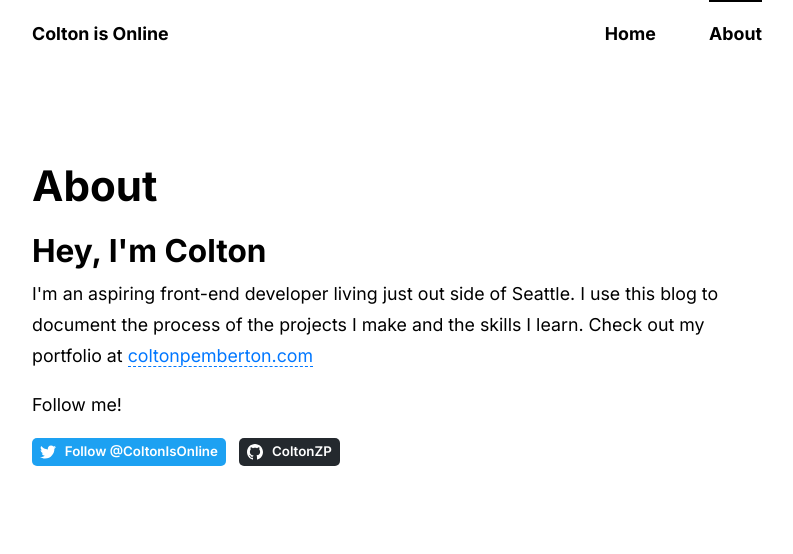
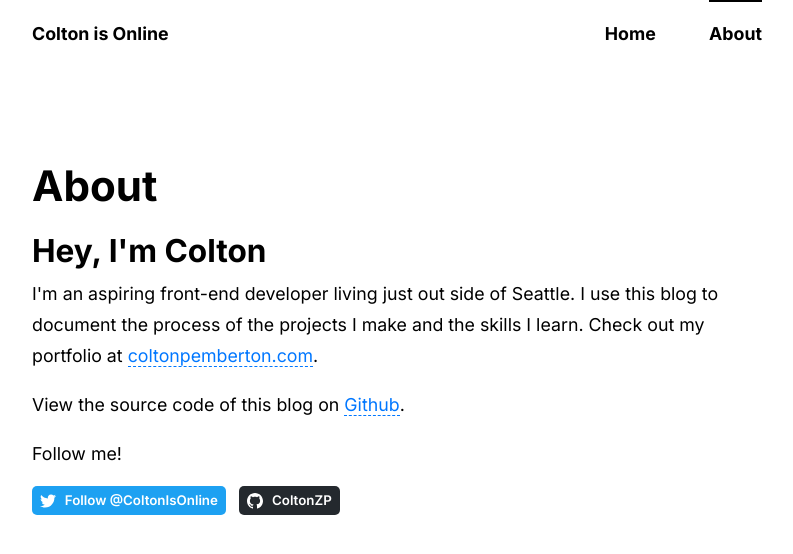
Before and after one commit to ColtonZP/coltonis.online, a React (Create React App) app: page /about in a window 1280 px wide. Shown: the top 554 px of the page, without its empty margins (243-1036 px from the left). Built offline with nearby package versions, Linux system fonts and the light colour scheme.

Commit message:
about update

```diff
--- a/src/components/pages/About.tsx
+++ b/src/components/pages/About.tsx
@@ -12,6 +12,17 @@ export const About = () => {
         <a className='styled-link' href='https://coltonpemberton.com'>
           coltonpemberton.com
         </a>
+        .
+      </p>
+
+      <p>
+        View the source code of this blog on{' '}
+        <a
+          className='styled-link'
+          href='https://github.com/ColtonZP/coltonis.online'>
+          Github
+        </a>
+        .
       </p>
       <p>Follow me!</p>
       <Links />
```
